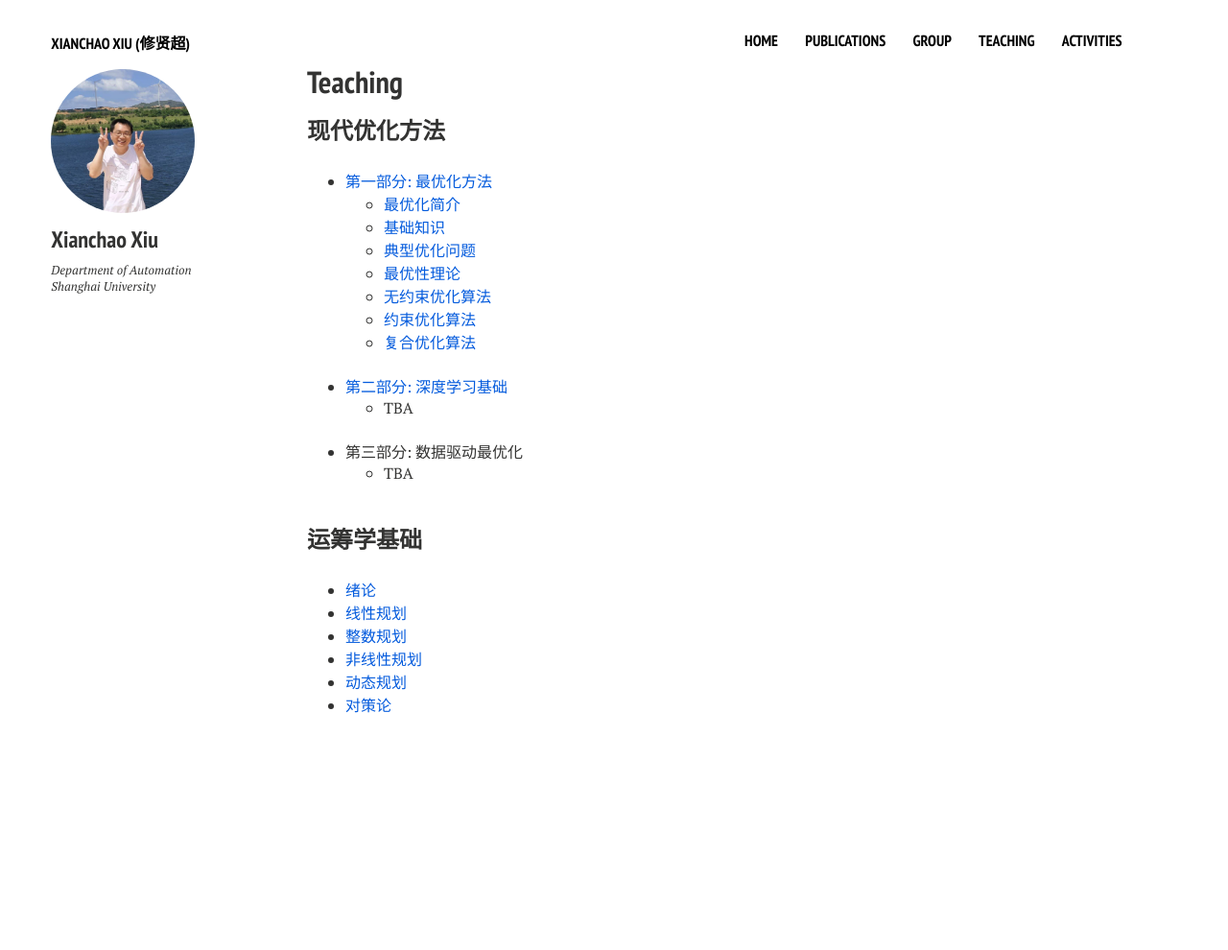
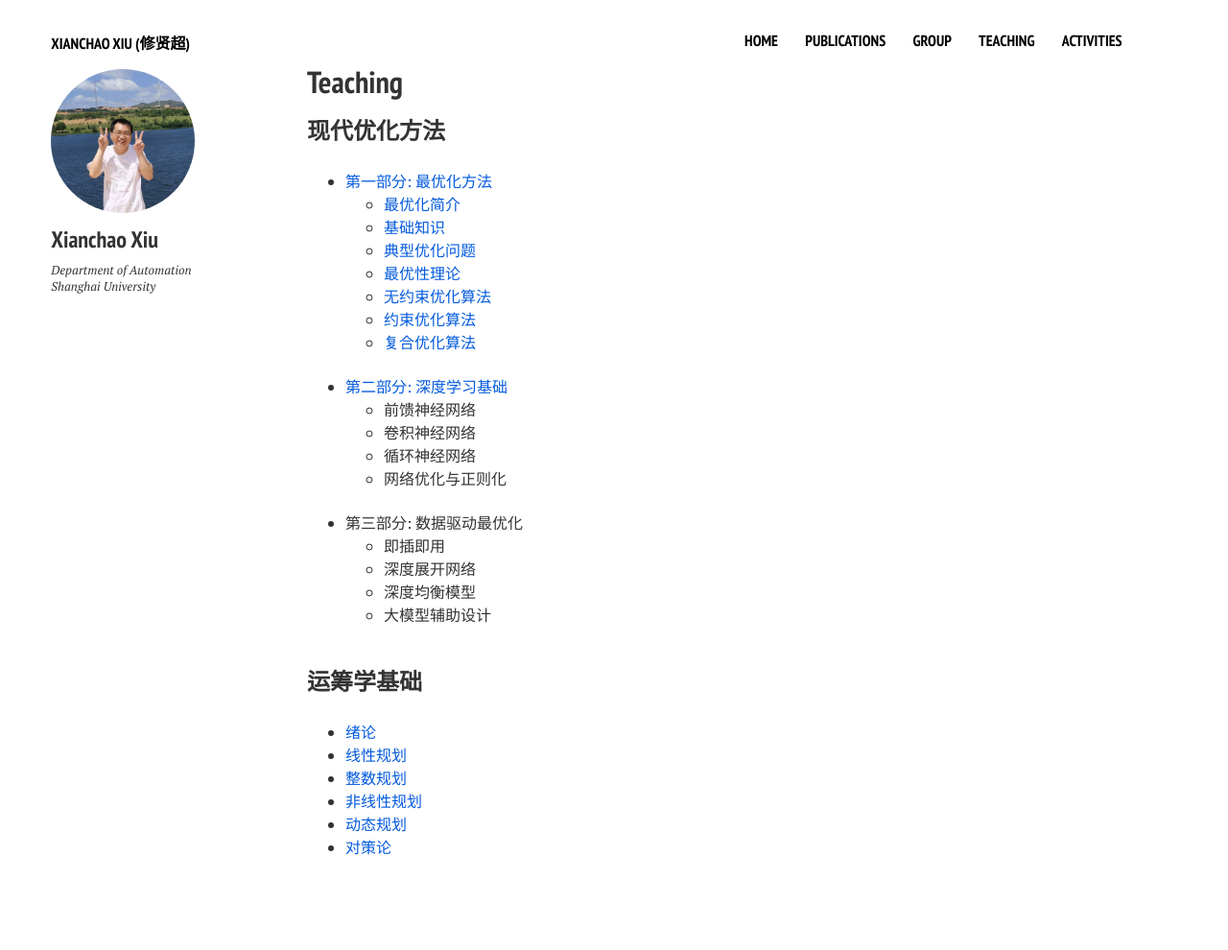
Before and after one commit to xianchaoxiu/xianchaoxiu.github.io, a Jekyll site: the page built from teaching/index.md, in a window 1280 px wide. Shown: the whole page at 96% size. Built offline with Jekyll 4.4.1, drawn with Linux system fonts in a browser that asks for light colours; nearby versions of some CDN libraries; before the commit the page ends 900 px from its top, so only the background shows below that.

Commit message:
Update index.md

```diff
--- a/teaching/index.md
+++ b/teaching/index.md
@@ -21,10 +21,16 @@ share: false
   - <a href="../teaching/OPT_7.pdf" class="textlink" target="_blank">复合优化算法 </a> <br><br>
 
 - <a href="https://nndl.github.io/" class="textlink" target="_blank"> 第二部分: 深度学习基础 </a>  <br>
-  - TBA <br><br>
+  - 前馈神经网络 <br>
+  - 卷积神经网络 <br>
+  - 循环神经网络 <br>
+  - 网络优化与正则化 <br> <br>
 
 - 第三部分: 数据驱动最优化 <br>
-  - TBA <br><br>
+  - 即插即用 <br>
+  - 深度展开网络 <br>
+  - 深度均衡模型 <br>
+  - 大模型辅助设计 <br><br>
 
 
 
```
